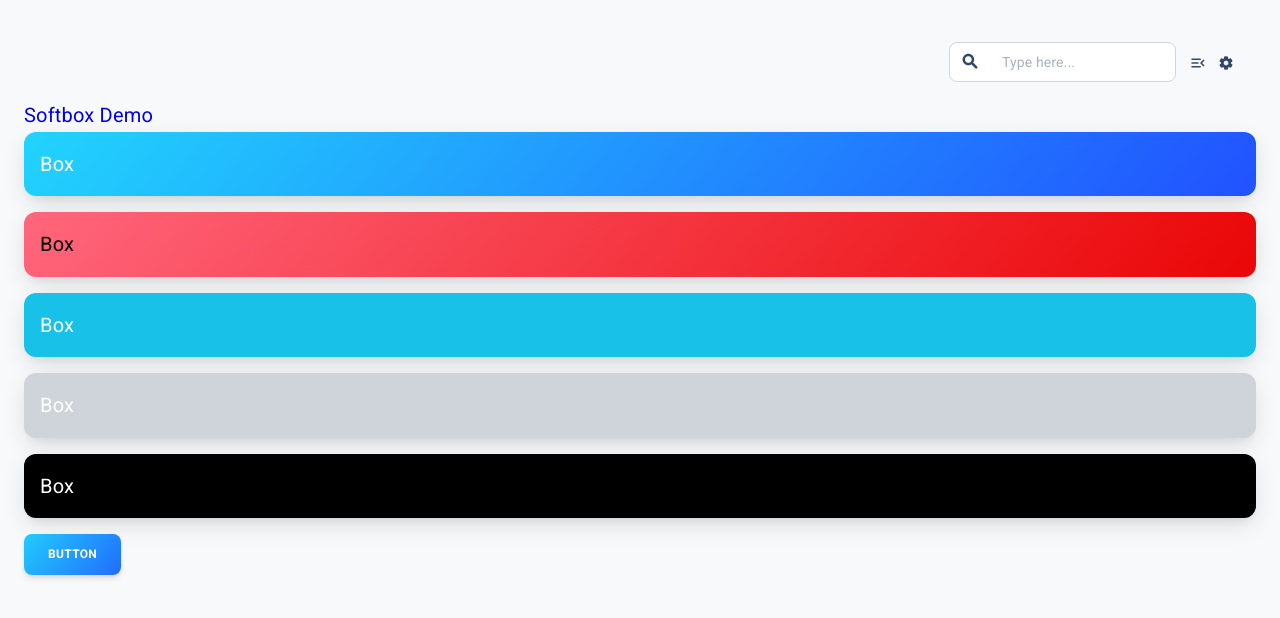
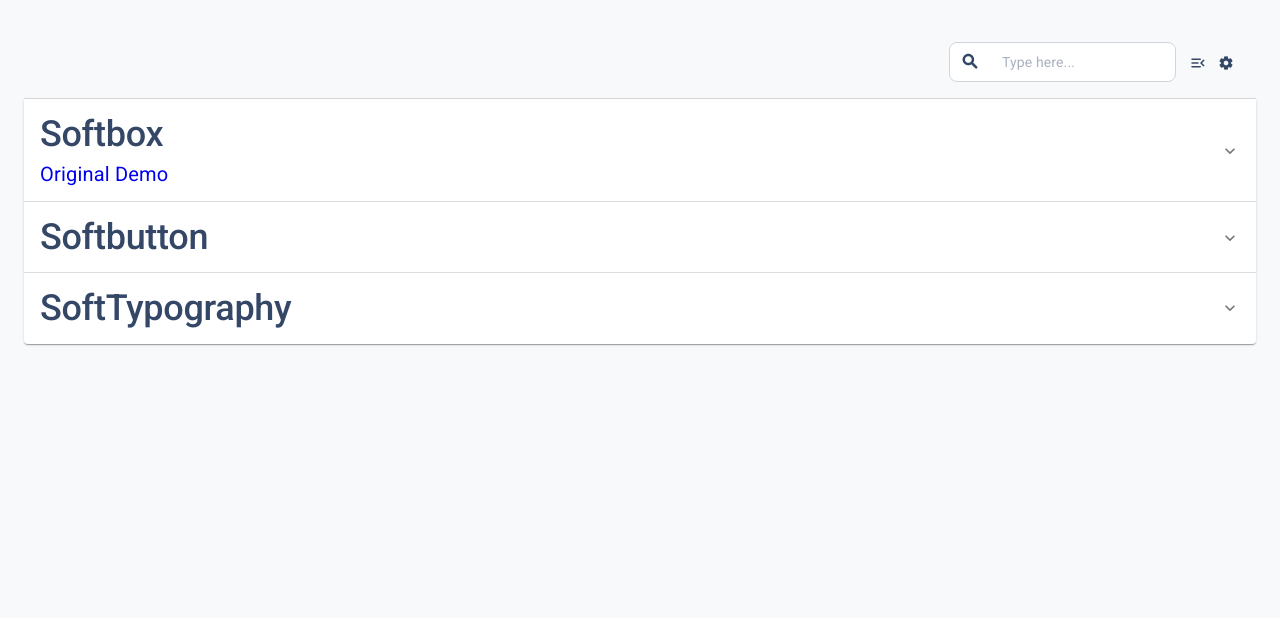
Before and after one commit to wienans/quadcoach, a React (Vite) app in the folder client/: page /componentsTest in a window 1280 px wide. Shown: the top 618 px of the page. Built offline with nearby package versions, Linux system fonts and the light colour scheme.

Commit message:
SoftTypogrpahy, some start of DashboardNAvbar and NotificationItem

```diff
--- a/client/src/assets/theme/base/colors.ts
+++ b/client/src/assets/theme/base/colors.ts
@@ -13,8 +13,9 @@ Coded by www.creative-tim.com
 * The above copyright notice and this permission notice shall be included in all copies or substantial portions of the Software.
 */
 
-import { PaletteOptions, SimplePaletteColorOptions } from "@mui/material";
+import { Palette, PaletteColor, PaletteOptions, SimplePaletteColorOptions } from "@mui/material";
 import "./paletteTypes"
+import { PaletteGradient } from "./paletteTypes";
 
 /**
  * The base colors for the Soft UI Dashboard React.
@@ -318,3 +319,7 @@ const colors: PaletteOptions = {
 };
 
 export default colors;
+
+export const getPaletteColor = (color: string, palette: Palette): PaletteColor | undefined => Object.entries(palette).find(([key, value]) => key === color && (value as PaletteColor)?.main != null)?.[1]
+
+export const getGradientColor = (color: string, palette: Palette): PaletteGradient | undefined => Object.entries(palette.gradients).find(([key]) => key === color)?.[1]
--- a/client/src/components/NotificationItem/styles.ts
+++ b/client/src/components/NotificationItem/styles.ts
@@ -1,4 +1,7 @@
-function menuItem (theme) {
+import { Theme } from "@mui/material/styles";
+import { PaletteGradients } from "../../assets/theme/base/paletteTypes";
+
+function menuItem(theme: Theme) {
     const { palette, borders, transitions } = theme;
 
     const { secondary, light } = palette;
@@ -27,7 +30,11 @@ function menuItem (theme) {
     };
 }
 
-function menuImage (theme, ownerState) {
+export type MenuImageOwnerState = {
+    color?: keyof PaletteGradients
+}
+
+function menuImage(theme: Theme, ownerState: MenuImageOwnerState) {
     const { functions, palette, borders } = theme;
     const { color } = ownerState;
 
@@ -38,7 +45,7 @@ function menuImage (theme, ownerState) {
     return {
         display: "grid",
         placeItems: "center",
-        backgroundImage: gradients[color]
+        backgroundImage: color && gradients[color]
             ? linearGradient(gradients[color].main, gradients[color].state)
             : linearGradient(gradients.dark.main, gradients.dark.state),
 
--- a/client/src/components/SoftTypography/SoftTypographyRoot.tsx
+++ b/client/src/components/SoftTypography/SoftTypographyRoot.tsx
@@ -14,45 +14,66 @@ Coded by www.creative-tim.com
 */
 
 // @mui material components
-import Typography from "@mui/material/Typography";
+import Typography, { TypographyProps } from "@mui/material/Typography";
 import { styled } from "@mui/material/styles";
+import { Property, } from "csstype"
+import { getGradientColor, getPaletteColor } from "../../assets/theme/base/colors";
 
-export default styled(Typography)(({ theme, ownerState }) => {
+export interface TypographyOwnerState {
+    verticalAlign?: "unset" | "baseline" | "sub" | "super" | "text-top" | "text-bottom" | "middle" | "top" | "bottom";
+    opacity?: Property.Opacity;
+    textGradient?: boolean;
+    fontWeight?: false | "light" | "regular" | "medium" | "bold";
+    textTransform?: "none" | "capitalize" | "uppercase" | "lowercase";
+    color?: "inherit" | "primary" | "secondary" | "info" | "success" | "warning" | "error" | "light" | "dark" | "text" | "white",
+}
+
+export interface SoftTypographyRootProps extends Omit<TypographyProps, "position"> {
+    ownerState: TypographyOwnerState;
+}
+
+export default styled(Typography)<SoftTypographyRootProps>(({ theme, ownerState }) => {
     const { palette, typography, functions } = theme;
-    const { color, textTransform, verticalAlign, fontWeight, opacity, textGradient } = ownerState;
+    const { color, textTransform, verticalAlign, fontWeight, opacity, textGradient, } = ownerState;
 
     const { gradients, transparent } = palette;
     const { fontWeightLight, fontWeightRegular, fontWeightMedium, fontWeightBold } = typography;
     const { linearGradient } = functions;
 
     // fontWeight styles
-    const fontWeights = {
+    const fontWeights: Record<string, Property.FontWeight | undefined> = {
         light: fontWeightLight,
         regular: fontWeightRegular,
         medium: fontWeightMedium,
         bold: fontWeightBold,
     };
 
+    const paletteColor = color && typeof color === "string" ? getPaletteColor(color, palette) : undefined;
+
     // styles for the typography with textGradient={true}
-    const gradientStyles = () => ({
-        backgroundImage:
-            color !== "inherit" && color !== "text" && color !== "white" && gradients[color]
-                ? linearGradient(gradients[color].main, gradients[color].state)
+    const gradientStyles = () => {
+        const gradientColor = color && typeof color === "string" ? getGradientColor(color, palette) : undefined;
+
+        if (!gradientColor) return;
+
+        return {
+            backgroundImage: gradientColor ? linearGradient(gradientColor.main, gradientColor.state)
                 : linearGradient(gradients.dark.main, gradients.dark.state),
-        display: "inline-block",
-        WebkitBackgroundClip: "text",
-        WebkitTextFillColor: transparent.main,
-        position: "relative",
-        zIndex: 1,
-    });
+            display: "inline-block",
+            WebkitBackgroundClip: "text",
+            WebkitTextFillColor: transparent.main,
+            zIndex: 1,
+        };
+    };
 
     return {
         opacity,
         textTransform,
         verticalAlign,
         textDecoration: "none",
-        color: color === "inherit" || !palette[color] ? "inherit" : palette[color].main,
-        fontWeight: fontWeights[fontWeight] && fontWeights[fontWeight],
+        color: paletteColor?.main ?? "inherit",
+        ...(fontWeight && { fontWeight: fontWeights[fontWeight] && fontWeights[fontWeight] }),
+        position: "relative",
         ...(textGradient && gradientStyles()),
     };
 });
--- a/client/src/components/SoftTypography/index.tsx
+++ b/client/src/components/SoftTypography/index.tsx
@@ -13,15 +13,15 @@ Coded by www.creative-tim.com
 * The above copyright notice and this permission notice shall be included in all copies or substantial portions of the Software.
 */
 
-import { forwardRef } from "react";
+import { ReactNode, forwardRef } from "react";
+import SoftTypographyRoot, { TypographyOwnerState } from "./SoftTypographyRoot";
+import { TypographyProps } from "@mui/material";
 
-// prop-types is a library for typechecking of props
-import PropTypes from "prop-types";
+export interface SoftTypographyProps extends TypographyOwnerState, Omit<TypographyProps, "color" | "textTransform" | "fontWeight" | "verticalAlign"> {
+    children: ReactNode;
+}
 
-// Custom styles for SoftTypography
-import SoftTypographyRoot from "./SoftTypographyRoot";
-
-const SoftTypography = forwardRef(
+const SoftTypography = forwardRef<HTMLElement, SoftTypographyProps>(
     (
         { color, fontWeight, textTransform, verticalAlign, textGradient, opacity, children, ...rest },
         ref
@@ -46,37 +46,4 @@ SoftTypography.defaultProps = {
     opacity: 1,
 };
 
-// Typechecking props for the SoftTypography
-SoftTypography.propTypes = {
-    color: PropTypes.oneOf([
-        "inherit",
-        "primary",
-        "secondary",
-        "info",
-        "success",
-        "warning",
-        "error",
-        "light",
-        "dark",
-        "text",
-        "white",
-    ]),
-    fontWeight: PropTypes.oneOf([false, "light", "regular", "medium", "bold"]),
-    textTransform: PropTypes.oneOf(["none", "capitalize", "uppercase", "lowercase"]),
-    verticalAlign: PropTypes.oneOf([
-        "unset",
-        "baseline",
-        "sub",
-        "super",
-        "text-top",
-        "text-bottom",
-        "middle",
-        "top",
-        "bottom",
-    ]),
-    textGradient: PropTypes.bool,
-    children: PropTypes.node.isRequired,
-    opacity: PropTypes.number,
-};
-
 export default SoftTypography;
--- a/client/src/pages/ComponentsTest/ComponentsTest.tsx
+++ b/client/src/pages/ComponentsTest/ComponentsTest.tsx
@@ -1,11 +1,24 @@
-import { SoftBox, SoftButton } from "../../components";
+import { Accordion, AccordionDetails, AccordionSummary } from "@mui/material";
+import { SoftBox, SoftButton, SoftTypography } from "../../components";
 import { Gradients, GreyColors, NormalColors } from "../../components/SoftBox/SoftBoxRoot";
+import ExpandMoreIcon from '@mui/icons-material/ExpandMore';
 
 const ComponentsTest = (): JSX.Element => {
 
     return (
         <>
-            <a href="https://www.creative-tim.com/learning-lab/react/box/soft-ui-dashboard/" target="_blank">Softbox Demo</a>
+            <Accordion>
+                <AccordionSummary
+                    expandIcon={<ExpandMoreIcon />}
+                    aria-controls="softbox-examples"
+                    id="softbox-examples"
+                >
+                    <SoftBox sx={{ display: "flex", flexDirection: "column" }}>
+                        <SoftTypography variant="h2">Softbox</SoftTypography>
+                        <a href="https://www.creative-tim.com/learning-lab/react/box/soft-ui-dashboard/" target="_blank">Original Demo</a>
+                    </SoftBox>
+                </AccordionSummary>
+                <AccordionDetails>
                     <SoftBox
                         color="white"
                         bgColor="info"
@@ -65,7 +78,47 @@ const ComponentsTest = (): JSX.Element => {
                     >
                         Box
                     </SoftBox>
+                </AccordionDetails>
+            </Accordion>
+            <Accordion>
+                <AccordionSummary
+                    expandIcon={<ExpandMoreIcon />}
+                    aria-controls="softbutton-examples"
+                    id="softbutton"
+                >
+                    <SoftTypography variant="h2">Softbutton</SoftTypography>
+                </AccordionSummary>
+                <AccordionDetails>
                     <SoftButton variant="gradient" color="info">Button</SoftButton>
+                </AccordionDetails>
+            </Accordion>
+            <Accordion>
+                <AccordionSummary
+                    expandIcon={<ExpandMoreIcon />}
+                    aria-controls="softtpyography-examples"
+                    id="softtpyography-examples"
+                >
+                    <SoftTypography variant="h2">SoftTypography</SoftTypography>
+                </AccordionSummary>
+                <AccordionDetails>
+                    <SoftBox sx={{ display: "flex", flexDirection: "column" }}>
+                        <SoftTypography variant="h1">Heading 1</SoftTypography>
+                        <SoftTypography variant="h2">Heading 2</SoftTypography>
+                        <SoftTypography variant="h3">Heading 3</SoftTypography>
+                        <SoftTypography variant="h4">Heading 4</SoftTypography>
+                        <SoftTypography variant="h5">Heading 5</SoftTypography>
+                        <SoftTypography variant="h6">Heading 6</SoftTypography>
+                        <SoftTypography variant="subtitle1">Subtitle 1</SoftTypography>
+                        <SoftTypography variant="subtitle2">Subtitle 2</SoftTypography>
+                        <SoftTypography variant="body1">Body 1</SoftTypography>
+                        <SoftTypography variant="body2">Body 2</SoftTypography>
+                        <SoftTypography variant="button">Button</SoftTypography>
+                        <SoftTypography variant="caption">Caption</SoftTypography>
+                        <SoftTypography variant="overline">Overline</SoftTypography>
+                        <SoftTypography variant="inherit">Inherit</SoftTypography>
+                    </SoftBox>
+                </AccordionDetails>
+            </Accordion>
         </>
     );
 }
```
Also changed, not shown: client/src/components/DashboardNavbar/index.tsx (+13 -12 lines), client/src/components/DashboardNavbar/styles.ts (+18 -5 lines), client/src/components/NotificationItem/index.tsx (+12 -3 lines). Lines whose indentation alone changed are shown as unchanged.
